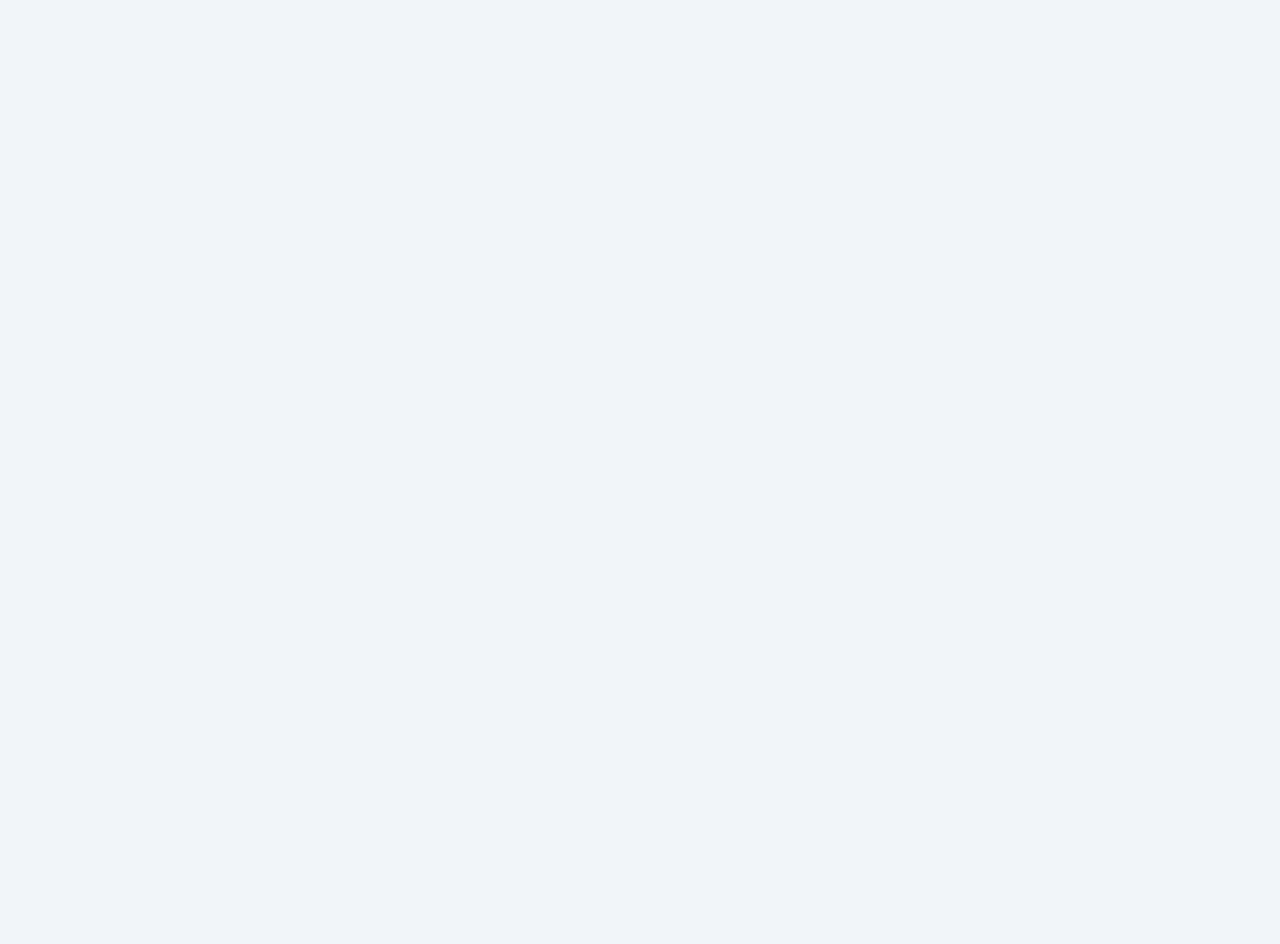
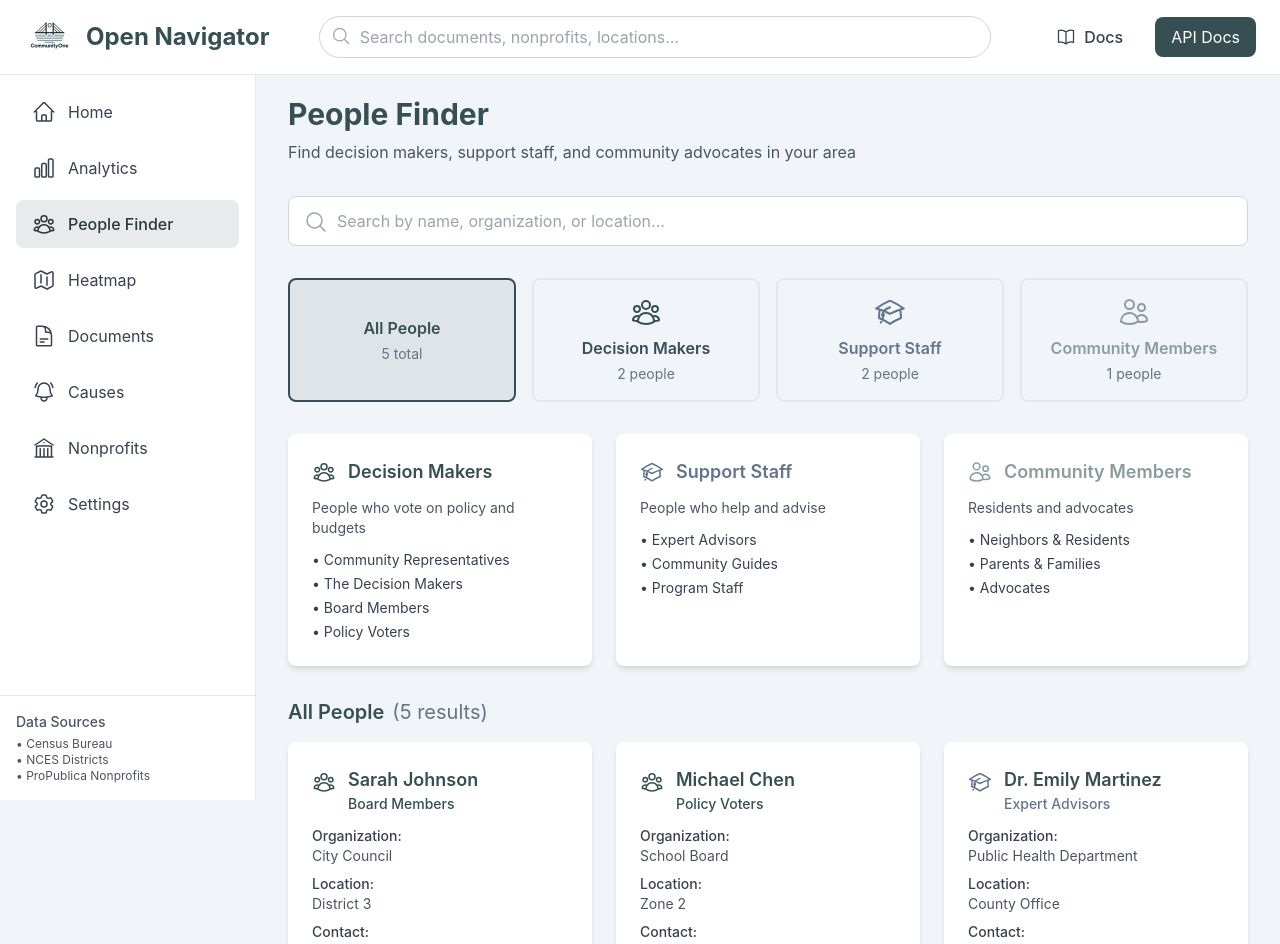
Before and after one commit to getcommunityone/open-navigator-for-engagement, a React (Vite) app in the folder frontend/: page /people in a window 1280 px wide. Before the commit this address had no page. Shown: the top 944 px of the page. Before the commit the page ends 800 px from the top, so only its background shows below. Built offline with nearby package versions, Linux system fonts and the light colour scheme; the HTML template or start-up script is replaced by a standard one.

Commit message:
feat: Add People Finder page and integrate into routing and navigation

```diff
--- a/frontend/src/App.tsx
+++ b/frontend/src/App.tsx
@@ -7,6 +7,7 @@ import Documents from './pages/Documents'
 import Opportunities from './pages/Opportunities'
 import Nonprofits from './pages/Nonprofits'
 import Settings from './pages/Settings'
+import PeopleFinder from './pages/PeopleFinder'
 
 function App() {
   return (
@@ -14,6 +15,7 @@ function App() {
       <Route path="/" element={<Layout />}>
         <Route index element={<Home />} />
         <Route path="analytics" element={<Dashboard />} />
+        <Route path="people" element={<PeopleFinder />} />
         <Route path="heatmap" element={<Heatmap />} />
         <Route path="documents" element={<Documents />} />
         <Route path="opportunities" element={<Opportunities />} />
--- a/frontend/src/components/Layout.tsx
+++ b/frontend/src/components/Layout.tsx
@@ -10,11 +10,13 @@ import {
   ChartBarIcon,
   MagnifyingGlassIcon,
   BookOpenIcon,
+  UserGroupIcon,
 } from '@heroicons/react/24/outline'
 
 const navigation = [
   { name: 'Home', href: '/', icon: HomeIcon },
   { name: 'Analytics', href: '/analytics', icon: ChartBarIcon },
+  { name: 'People Finder', href: '/people', icon: UserGroupIcon },
   { name: 'Heatmap', href: '/heatmap', icon: MapIcon },
   { name: 'Documents', href: '/documents', icon: DocumentTextIcon },
   { name: 'Causes', href: '/opportunities', icon: BellAlertIcon },
--- a/frontend/src/pages/Home.tsx
+++ b/frontend/src/pages/Home.tsx
@@ -16,7 +16,8 @@ import {
   HeartIcon,
   AcademicCapIcon,
   BriefcaseIcon,
-  ScaleIcon
+  ScaleIcon,
+  UserGroupIcon
 } from '@heroicons/react/24/outline'
 
 export default function Home() {
@@ -35,6 +36,7 @@ export default function Home() {
   }
 
   const categories = [
+    { name: 'People', icon: UserGroupIcon, query: '', route: '/people' },
     { name: 'Budget', icon: CurrencyDollarIcon, query: 'budget funding' },
     { name: 'Housing', icon: HomeIcon, query: 'housing affordable' },
     { name: 'Transport', icon: TruckIcon, query: 'transportation transit' },
@@ -42,14 +44,14 @@ export default function Home() {
     { name: 'Education', icon: AcademicCapIcon, query: 'education school' },
     { name: 'Jobs', icon: BriefcaseIcon, query: 'employment jobs' },
     { name: 'Legal', icon: ScaleIcon, query: 'legal services' },
-    { name: 'Nonprofits', icon: BuildingLibraryIcon, query: '' },
+    { name: 'Nonprofits', icon: BuildingLibraryIcon, query: '', route: '/nonprofits' },
   ]
 
-  const quickSearch = (query: string) => {
-    if (query) {
-      navigate(`/documents?search=${encodeURIComponent(query)}`)
-    } else {
-      navigate('/nonprofits')
+  const quickSearch = (category: { query: string, route?: string }) => {
+    if (category.route) {
+      navigate(category.route)
+    } else if (category.query) {
+      navigate(`/documents?search=${encodeURIComponent(category.query)}`)
     }
   }
 
@@ -132,7 +134,7 @@ export default function Home() {
               {categories.map((category) => (
                 <button
                   key={category.name}
-                  onClick={() => quickSearch(category.query)}
+                  onClick={() => quickSearch(category)}
                   className="inline-flex items-center gap-2 px-4 py-2 bg-white border-2 border-gray-300 rounded-lg hover:border-primary-500 hover:bg-primary-50 transition-colors"
                 >
                   <category.icon className="h-5 w-5 text-gray-600" />
--- /dev/null
+++ b/frontend/src/pages/PeopleFinder.tsx
@@ -0,0 +1,268 @@
+import { useState } from 'react'
+import { MagnifyingGlassIcon, UserGroupIcon, AcademicCapIcon, UsersIcon } from '@heroicons/react/24/outline'
+
+type PersonRole = 'decision-makers' | 'support' | 'public'
+
+interface Person {
+  id: number
+  name: string
+  role: PersonRole
+  specificRole: string
+  organization: string
+  location: string
+  contact?: string
+}
+
+const roleCategories = {
+  'decision-makers': {
+    title: 'Decision Makers',
+    subtitle: 'People who vote on policy and budgets',
+    icon: UserGroupIcon,
+    color: '#354F52',
+    roles: [
+      'Community Representatives',
+      'The Decision Makers',
+      'Board Members',
+      'Policy Voters',
+    ]
+  },
+  'support': {
+    title: 'Support Staff',
+    subtitle: 'People who help and advise',
+    icon: AcademicCapIcon,
+    color: '#64748B',
+    roles: [
+      'Expert Advisors',
+      'Community Guides',
+      'Program Staff',
+    ]
+  },
+  'public': {
+    title: 'Community Members',
+    subtitle: 'Residents and advocates',
+    icon: UsersIcon,
+    color: '#8a9d9e',
+    roles: [
+      'Neighbors & Residents',
+      'Parents & Families',
+      'Advocates',
+    ]
+  }
+}
+
+// Mock data - replace with API call
+const mockPeople: Person[] = [
+  {
+    id: 1,
+    name: 'Sarah Johnson',
+    role: 'decision-makers',
+    specificRole: 'Board Members',
+    organization: 'City Council',
+    location: 'District 3',
+    contact: 'sjohnson@city.gov'
+  },
+  {
+    id: 2,
+    name: 'Michael Chen',
+    role: 'decision-makers',
+    specificRole: 'Policy Voters',
+    organization: 'School Board',
+    location: 'Zone 2',
+    contact: 'mchen@schools.org'
+  },
+  {
+    id: 3,
+    name: 'Dr. Emily Martinez',
+    role: 'support',
+    specificRole: 'Expert Advisors',
+    organization: 'Public Health Department',
+    location: 'County Office',
+    contact: 'emartinez@health.gov'
+  },
+  {
+    id: 4,
+    name: 'James Wilson',
+    role: 'support',
+    specificRole: 'Program Staff',
+    organization: 'Community Health Center',
+    location: 'Downtown Clinic',
+    contact: 'jwilson@chc.org'
+  },
+  {
+    id: 5,
+    name: 'Maria Garcia',
+    role: 'public',
+    specificRole: 'Advocates',
+    organization: 'Parents for Better Schools',
+    location: 'Westside',
+    contact: 'maria@pbs.org'
+  },
+]
+
+export default function PeopleFinder() {
+  const [searchQuery, setSearchQuery] = useState('')
+  const [selectedRole, setSelectedRole] = useState<PersonRole | 'all'>('all')
+  const [people] = useState<Person[]>(mockPeople)
+
+  const filteredPeople = people.filter(person => {
+    const matchesSearch = searchQuery === '' ||
+      person.name.toLowerCase().includes(searchQuery.toLowerCase()) ||
+      person.organization.toLowerCase().includes(searchQuery.toLowerCase()) ||
+      person.location.toLowerCase().includes(searchQuery.toLowerCase())
+
+    const matchesRole = selectedRole === 'all' || person.role === selectedRole
+
+    return matchesSearch && matchesRole
+  })
+
+  return (
+    <div className="p-8">
+      <div className="mb-8">
+        <h1 className="text-3xl font-bold mb-2" style={{ color: '#354F52' }}>
+          People Finder
+        </h1>
+        <p className="text-gray-600">
+          Find decision makers, support staff, and community advocates in your area
+        </p>
+      </div>
+
+      {/* Search Bar */}
+      <div className="mb-8">
+        <div className="relative">
+          <input
+            type="text"
+            placeholder="Search by name, organization, or location..."
+            value={searchQuery}
+            onChange={(e) => setSearchQuery(e.target.value)}
+            className="w-full px-4 py-3 pl-12 border border-gray-300 rounded-lg focus:outline-none focus:ring-2 focus:ring-primary-500 focus:border-transparent"
+          />
+          <MagnifyingGlassIcon className="absolute left-4 top-3.5 h-6 w-6 text-gray-400" />
+        </div>
+      </div>
+
+      {/* Role Filter Cards */}
+      <div className="grid grid-cols-1 md:grid-cols-4 gap-4 mb-8">
+        <button
+          onClick={() => setSelectedRole('all')}
+          className={`p-4 rounded-lg border-2 transition-all ${
+            selectedRole === 'all'
+              ? 'border-[#354F52] bg-[#354F52] bg-opacity-10'
+              : 'border-gray-200 hover:border-gray-300'
+          }`}
+        >
+          <div className="text-center">
+            <div className="font-semibold" style={{ color: '#354F52' }}>All People</div>
+            <div className="text-sm text-gray-500 mt-1">{people.length} total</div>
+          </div>
+        </button>
+
+        {(Object.keys(roleCategories) as PersonRole[]).map((roleKey) => {
+          const category = roleCategories[roleKey]
+          const Icon = category.icon
+          const count = people.filter(p => p.role === roleKey).length
+
+          return (
+            <button
+              key={roleKey}
+              onClick={() => setSelectedRole(roleKey)}
+              className={`p-4 rounded-lg border-2 transition-all ${
+                selectedRole === roleKey
+                  ? 'border-[#354F52] bg-[#354F52] bg-opacity-10'
+                  : 'border-gray-200 hover:border-gray-300'
+              }`}
+            >
+              <div className="flex flex-col items-center text-center">
+                <Icon className="h-8 w-8 mb-2" style={{ color: category.color }} />
+                <div className="font-semibold" style={{ color: category.color }}>
+                  {category.title}
+                </div>
+                <div className="text-sm text-gray-500 mt-1">{count} people</div>
+              </div>
+            </button>
+          )
+        })}
+      </div>
+
+      {/* Role Categories Explanation */}
+      <div className="grid grid-cols-1 md:grid-cols-3 gap-6 mb-8">
+        {(Object.keys(roleCategories) as PersonRole[]).map((roleKey) => {
+          const category = roleCategories[roleKey]
+          const Icon = category.icon
+
+          return (
+            <div key={roleKey} className="bg-white rounded-lg shadow-md p-6">
+              <div className="flex items-center gap-3 mb-3">
+                <Icon className="h-6 w-6" style={{ color: category.color }} />
+                <h3 className="text-lg font-semibold" style={{ color: category.color }}>
+                  {category.title}
+                </h3>
+              </div>
+              <p className="text-sm text-gray-600 mb-3">{category.subtitle}</p>
+              <ul className="space-y-1">
+                {category.roles.map((role) => (
+                  <li key={role} className="text-sm text-gray-700">
+                    • {role}
+                  </li>
+                ))}
+              </ul>
+            </div>
+          )
+        })}
+      </div>
+
+      {/* Results */}
+      <div>
+        <h2 className="text-xl font-semibold mb-4" style={{ color: '#354F52' }}>
+          {selectedRole === 'all' ? 'All People' : roleCategories[selectedRole].title}
+          <span className="text-gray-500 font-normal ml-2">({filteredPeople.length} results)</span>
+        </h2>
+
+        {filteredPeople.length === 0 ? (
+          <div className="bg-white rounded-lg shadow-md p-8 text-center">
+            <p className="text-gray-500">No people found matching your criteria</p>
+          </div>
+        ) : (
+          <div className="grid grid-cols-1 md:grid-cols-2 lg:grid-cols-3 gap-6">
+            {filteredPeople.map((person) => {
+              const category = roleCategories[person.role]
+              const Icon = category.icon
+
+              return (
+                <div key={person.id} className="bg-white rounded-lg shadow-md p-6 hover:shadow-lg transition-shadow">
+                  <div className="flex items-start gap-3 mb-3">
+                    <Icon className="h-6 w-6 mt-1" style={{ color: category.color }} />
+                    <div className="flex-1">
+                      <h3 className="font-semibold text-lg" style={{ color: '#354F52' }}>
+                        {person.name}
+                      </h3>
+                      <p className="text-sm font-medium" style={{ color: category.color }}>
+                        {person.specificRole}
+                      </p>
+                    </div>
+                  </div>
+
+                  <div className="space-y-2 text-sm">
+                    <div>
+                      <span className="font-medium text-gray-700">Organization:</span>
+                      <p className="text-gray-600">{person.organization}</p>
+                    </div>
+                    <div>
+                      <span className="font-medium text-gray-700">Location:</span>
+                      <p className="text-gray-600">{person.location}</p>
+                    </div>
+                    {person.contact && (
+                      <div>
+                        <span className="font-medium text-gray-700">Contact:</span>
+                        <p className="text-gray-600">{person.contact}</p>
+                      </div>
+                    )}
+                  </div>
+                </div>
+              )
+            })}
+          </div>
+        )}
+      </div>
+    </div>
+  )
+}
```
Also changed, not shown: 2 other files (tests, documents, lock files or other folders).
